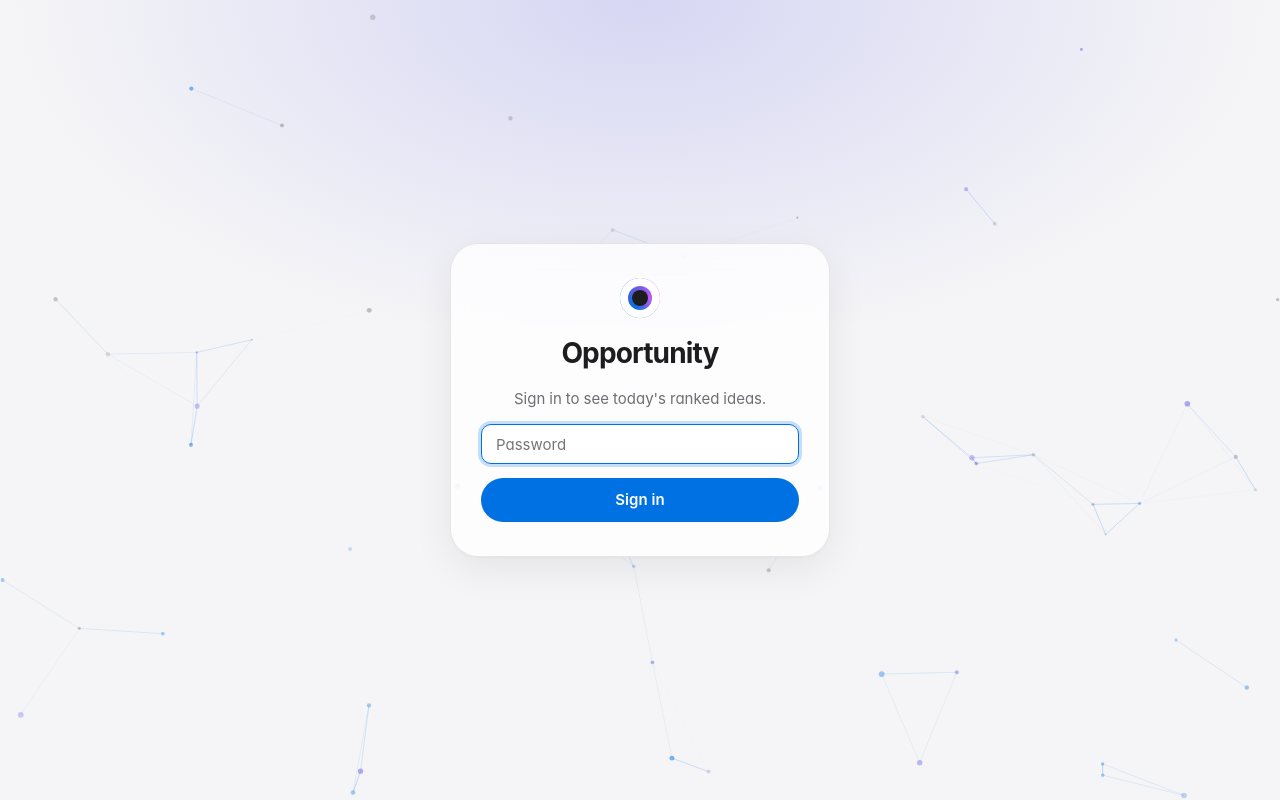
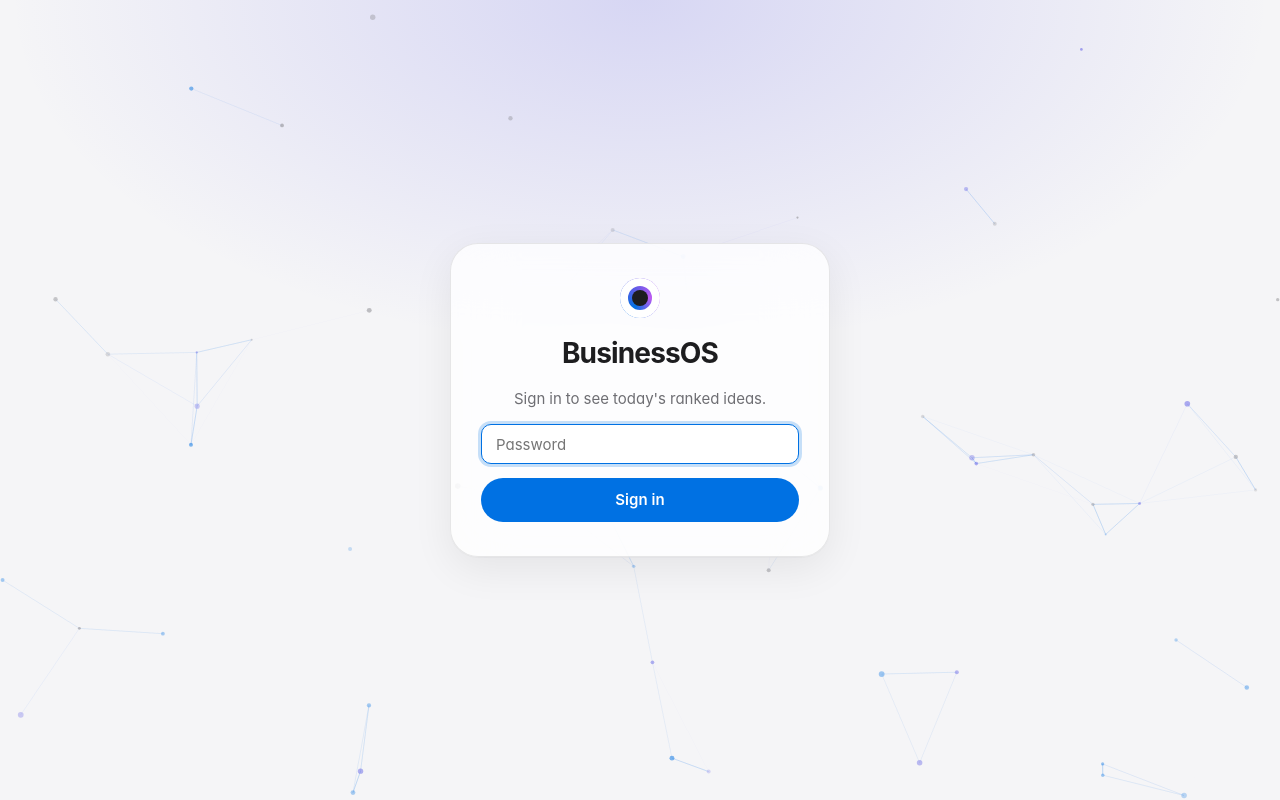
Before and after one commit to vaseems/businessos, a PHP site: page /login.php in a window 1280 px wide. Run offline with PHP 8.4, Linux system fonts and the light colour scheme.

Commit message:
Rename app to BusinessOS
Co-Authored-By: Claude Sonnet 5.5 <noreply@anthropic.com>
Claude-Session: https://claude.ai/code/session_01Etw9gxYGaTzUXvTT6AjLby

```diff
--- a/inc/config.sample.php
+++ b/inc/config.sample.php
@@ -8,5 +8,5 @@ return [
     'password_hash' => '',
     'cache_ttl'    => 300,
     'cache_file'   => __DIR__ . '/cache/data.json',
-    'site_name'    => 'Startup Opportunity Dashboard',
+    'site_name'    => 'BusinessOS',
 ];
--- a/inc/layout.php
+++ b/inc/layout.php
@@ -49,7 +49,7 @@ function palette_json(array $d): string {
 function page_head(string $title, string $active, array $d = []): void {
     global $CONFIG;
     $nav = ['index.php' => ['Overview', 'overview'], 'ideas.php' => ['Ideas', 'ideas'], 'startups.php' => ['Startups', 'startups']];
-    $brand = $CONFIG['brand'] ?? 'Opportunity';
+    $brand = 'BusinessOS';
     $last = $d['log'][0]['logged_on'] ?? null;
     ?><!doctype html>
 <html lang="en">
@@ -58,7 +58,7 @@ function page_head(string $title, string $active, array $d = []): void {
 <meta name="viewport" content="width=device-width, initial-scale=1, viewport-fit=cover">
 <meta name="robots" content="noindex,nofollow">
 <meta name="color-scheme" content="light dark">
-<title><?= h($title) ?> · <?= h($CONFIG['site_name']) ?></title>
+<title><?= h($title) ?> · <?= h('BusinessOS') ?></title>
 <link rel="stylesheet" href="assets/style.css?v=2">
 <noscript><style>.rbar i,.track i,.sbar i{width:var(--w)}.hist i{height:var(--h)}</style></noscript>
 </head>
--- a/login.php
+++ b/login.php
@@ -21,12 +21,12 @@ if ($_SERVER['REQUEST_METHOD'] === 'POST') {
         $error = 'That password is incorrect.';
     }
 }
-$brand = $CONFIG['brand'] ?? 'Opportunity';
+$brand = 'BusinessOS';
 ?><!doctype html>
 <html lang="en"><head>
 <meta charset="utf-8"><meta name="viewport" content="width=device-width, initial-scale=1">
 <meta name="robots" content="noindex,nofollow"><meta name="color-scheme" content="light dark">
-<title>Sign in · <?= h($CONFIG['site_name']) ?></title>
+<title>Sign in · <?= h('BusinessOS') ?></title>
 <link rel="stylesheet" href="assets/style.css?v=2">
 </head><body class="login">
 <div id="particles" data-count="55" aria-hidden="true"></div>
```
Also changed, not shown: README.md.
